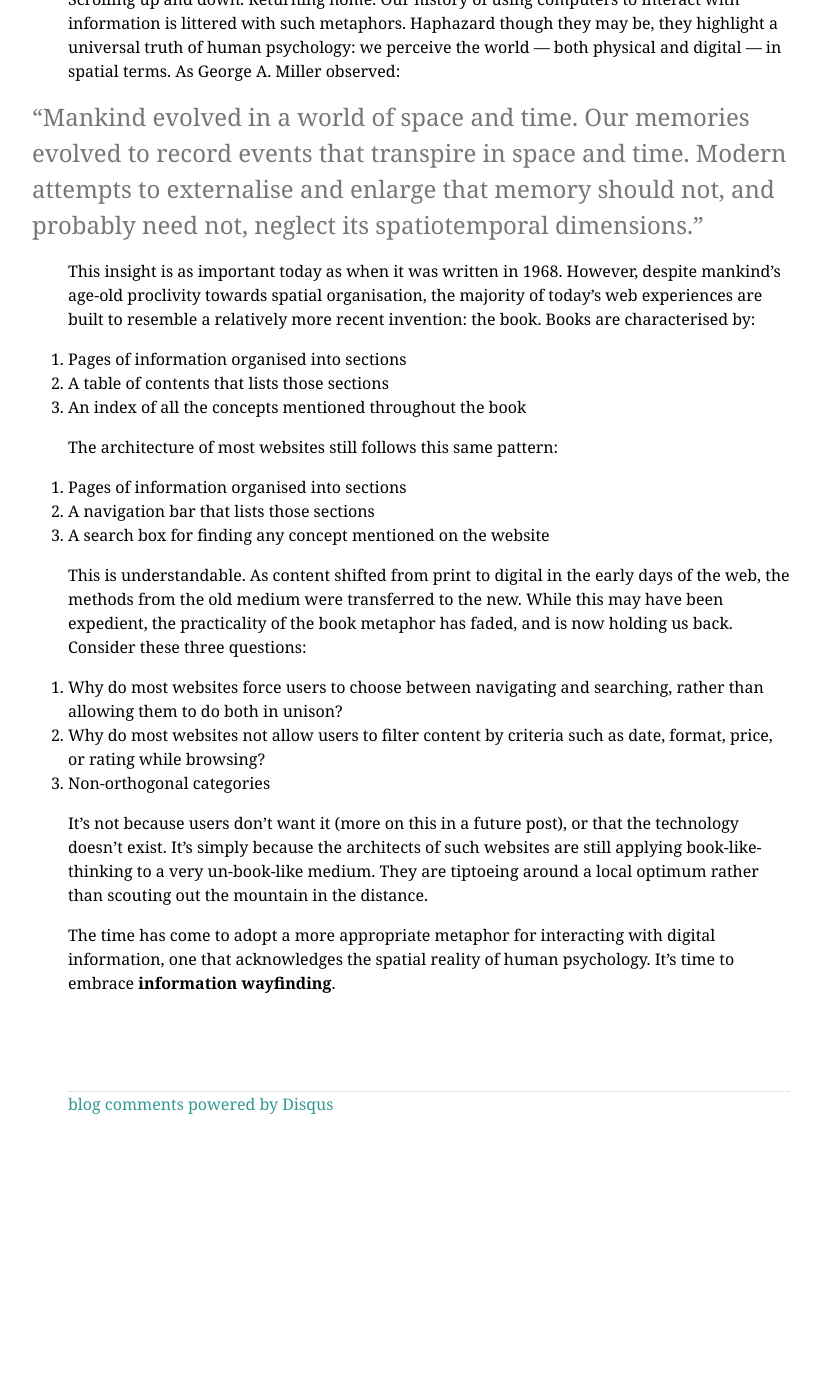
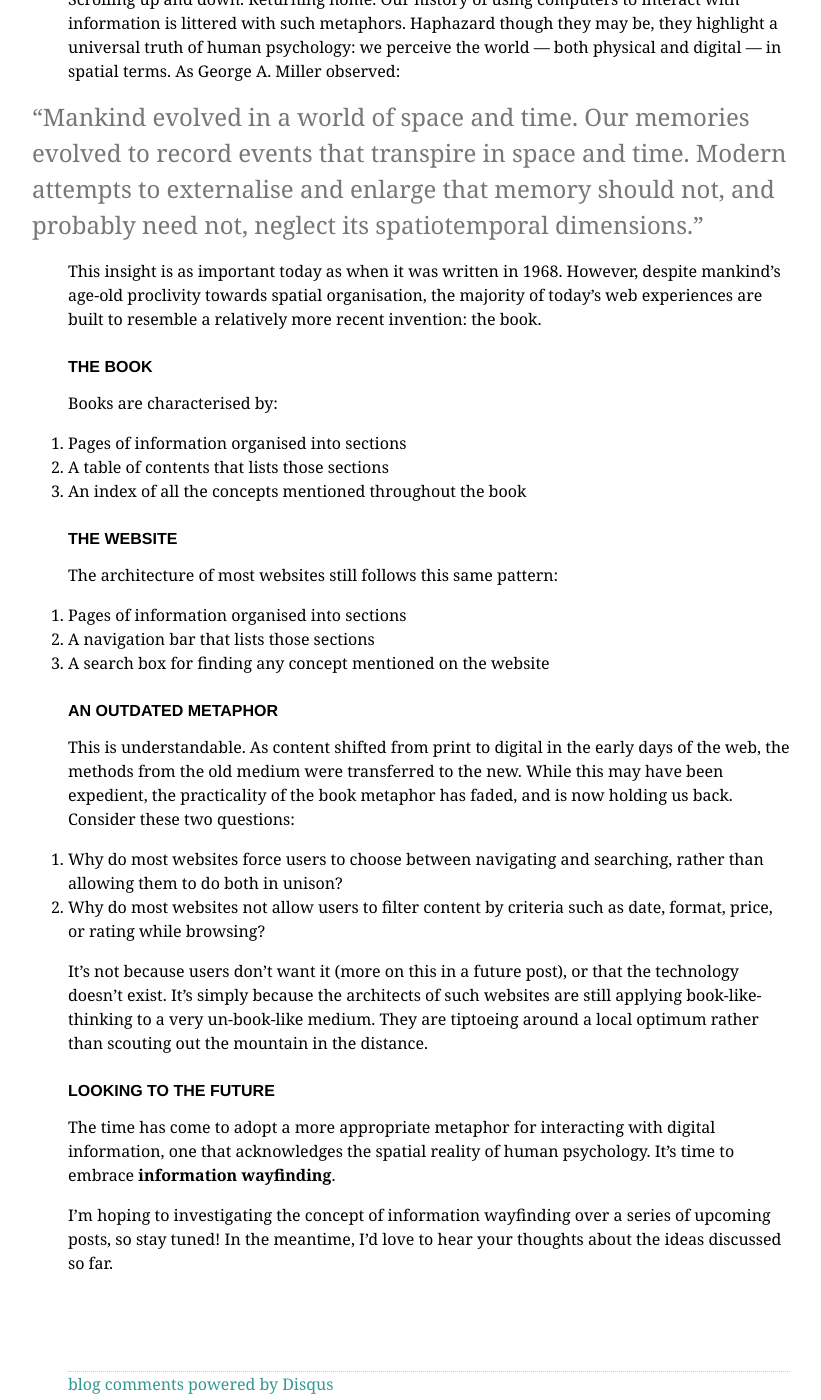
Before and after one commit to SeriouslyInc/tylertate, a Jekyll site: the page built from blog/_posts/2013-02-13-out-with-the-old-in-with-the-older.markdown, in a window 1280 px wide and 1400 px high, scrolled down 316 px. Shown: the whole window, without its empty margins (287-1108 px from the left). Built offline with Jekyll 4.4.1, drawn with Linux system fonts in a browser that asks for light colours; comment, search, counter and statistics services are not loaded; before the commit the page ends 1528 px from its top, so only the background shows below that.

Commit message:
'Out with the old' blog post.

```diff
--- a/blog/_posts/2013-02-13-out-with-the-old-in-with-the-older.markdown
+++ b/blog/_posts/2013-02-13-out-with-the-old-in-with-the-older.markdown
@@ -8,24 +8,31 @@ Browsing the web. Surfing the net. Navigating a website. Traversing a hierarchy.
 
 > "Mankind evolved in a world of space and time. Our memories evolved to record events that transpire in space and time. Modern attempts to externalise and enlarge that memory should not, and probably need not, neglect its spatiotemporal dimensions."
 
-This insight is as important today as when it was written in 1968. However, despite mankind's age-old proclivity towards spatial organisation, the majority of today's web experiences are built to resemble a relatively more recent invention: the book. Books are characterised by:
+This insight is as important today as when it was written in 1968. However, despite mankind's age-old proclivity towards spatial organisation, the majority of today's web experiences are built to resemble a relatively more recent invention: the book.
+
+### The book
+Books are characterised by:
 
 1. Pages of information organised into sections
 2. A table of contents that lists those sections
 3. An index of all the concepts mentioned throughout the book
 
+### The website
 The architecture of most websites still follows this same pattern:
 
 1. Pages of information organised into sections
 2. A navigation bar that lists those sections
 3. A search box for finding any concept mentioned on the website
 
-This is understandable. As content shifted from print to digital in the early days of the web, the methods from the old medium were transferred to the new. While this may have been expedient, the practicality of the book metaphor has faded, and is now holding us back. Consider these three questions:
+### An outdated metaphor
+This is understandable. As content shifted from print to digital in the early days of the web, the methods from the old medium were transferred to the new. While this may have been expedient, the practicality of the book metaphor has faded, and is now holding us back. Consider these two questions:
 
 1. Why do most websites force users to choose between navigating and searching, rather than allowing them to do both in unison?
 2. Why do most websites not allow users to filter content by criteria such as date, format, price, or rating while browsing?
-3. Non-orthogonal categories
 
 It's not because users don't want it (more on this in a future post), or that the technology doesn't exist. It's simply because the architects of such websites are still applying book-like-thinking to a very un-book-like medium. They are tiptoeing around a local optimum rather than scouting out the mountain in the distance.
 
+### Looking to the future
 The time has come to adopt a more appropriate metaphor for interacting with digital information, one that acknowledges the spatial reality of human psychology. It's time to embrace  **information wayfinding**.
+
+I'm hoping to investigating the concept of information wayfinding over a series of upcoming posts, so stay tuned! In the meantime, I'd love to hear your thoughts about the ideas discussed so far.
```
